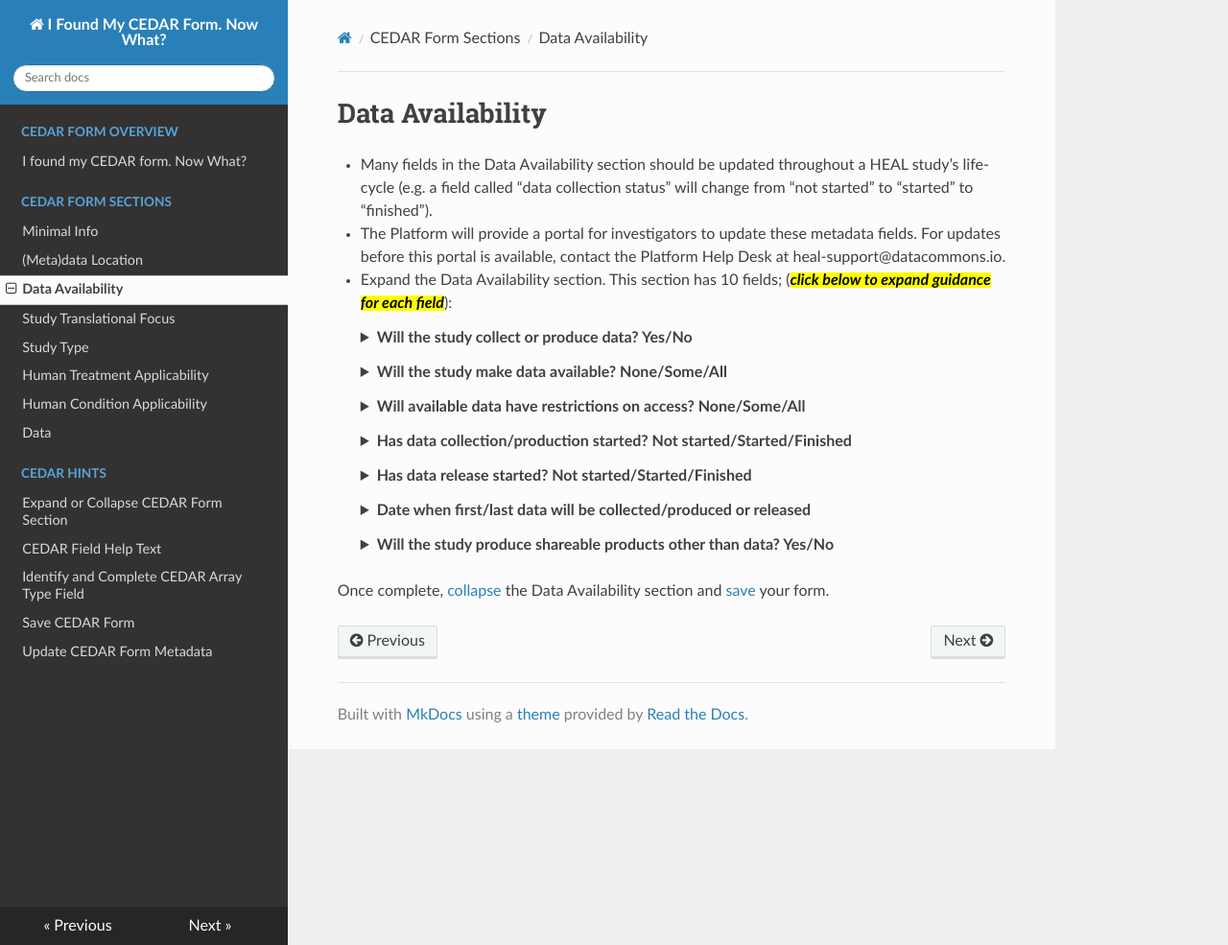
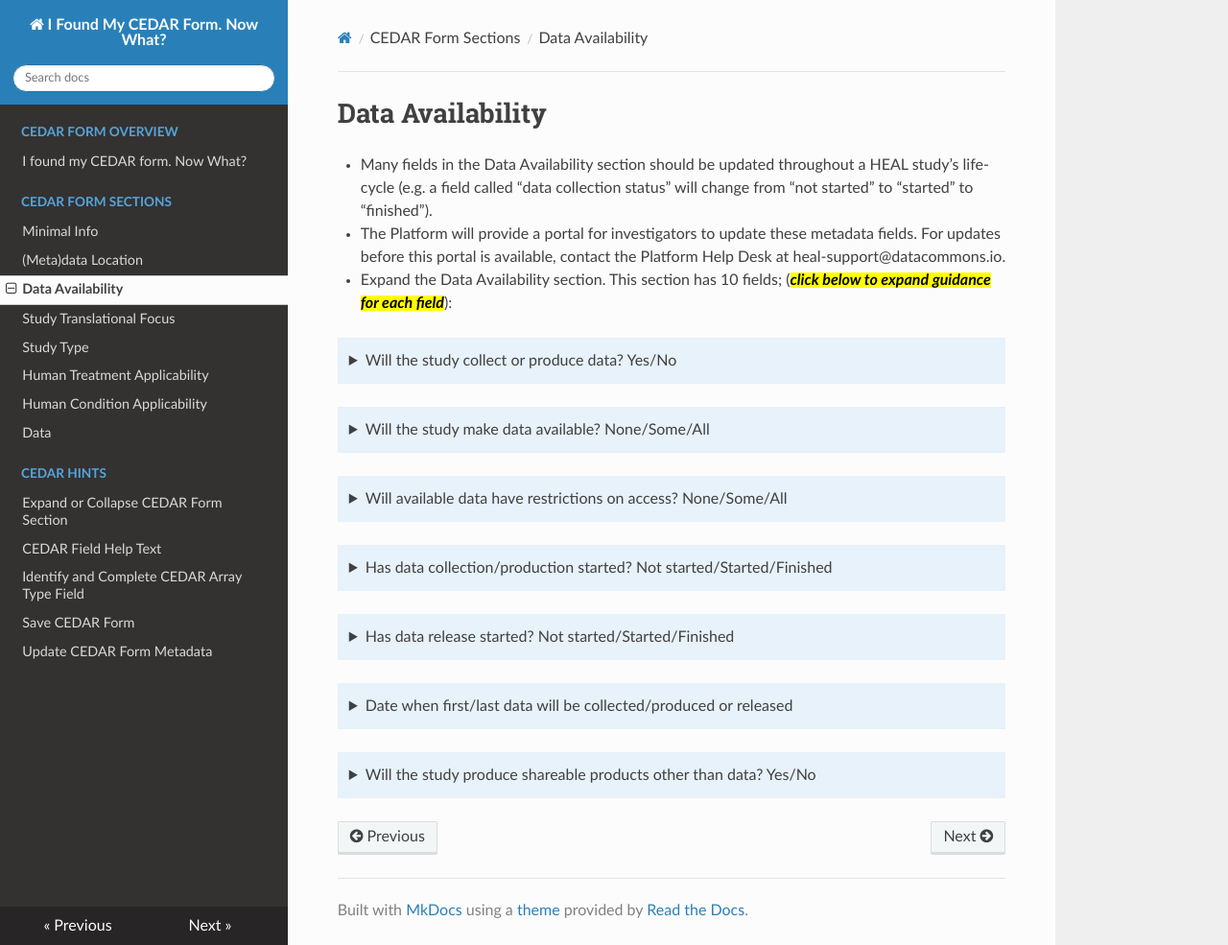
Before and after one commit to HEAL/cedar-form-docs, an MkDocs documentation site: the page built from docs/data-availability.md, in a window 1280 px wide and 985 px high. Shown: the whole window at 96% size. Built offline with MkDocs 1.6.1, drawn with Linux system fonts in a browser that asks for light colours; nearby versions of some CDN libraries; some of the changed lines change nothing that is shown.

Commit message:
convert details-summary tags to ??? notes

```diff
--- a/docs/data-availability.md
+++ b/docs/data-availability.md
@@ -5,122 +5,78 @@
 
 * Expand the Data Availability section. This section has 10 fields; (<mark>click below to expand guidance for each field</mark>):
 
-    <details><summary>**Will the study collect or produce data? Yes/No**</summary><blockquote>
+??? note "Will the study collect or produce data? Yes/No"
+    **How to answer**
+    > Not all HEAL studies collect or produce data. Some develop methods and protocols for future studies. If your study will NOT collect or produce data, but will produce shareable products other than data (e.g. protocols, slide decks, etc.), answer “No.”
 
-    <details><summary>**How to answer**</summary><blockquote>
-        Not all HEAL studies collect or produce data. Some develop methods and protocols for future studies. If your study will NOT collect or produce data, but will produce shareable products other than data (e.g. protocols, slide decks, etc.), answer “No.”
-    </blockquote></details>
-    <details><summary>**How this field will be used**</summary><blockquote>
-        This field allows Platform users to filter between studies that will collect or produce data, and those that will not.
-    </blockquote></details>
-    </blockquote></details>
+    **How this field will be used**
+    > This field allows Platform users to filter between studies that will collect or produce data, and those that will not.
 
 
-    <details><summary>**Will the study make data available? None/Some/All**</summary><blockquote>
+??? note "Will the study make data available? None/Some/All"
 
-    <details><summary>**How to answer**</summary><blockquote>
-        <mark>This field ONLY APPLIES if you answered “Yes” to “Will the study collect or produce data?”</mark>
-        Answers include:
-        None: If you do not plan to make any study data available in a HEAL approved repository, select “None.” While most HEAL studies are obligated to share data, select HEAL studies, such as SBIR grants, are not.
-        <br>
-        <br>
-        Some: If you plan to make some, but not all, study data available, select “Some.” For example, you may plan to share data needed to reproduce publications, processed data files, or extensively de-identified data, but exclude certain datasets or sources (such as administrative data, when your data sharing agreement does not allow sharing).
-        <br>
-        <br>
-        All: If you plan to make study data available to the greatest extent possible <mark>(e.g. sharing nearly raw clinical trial data in a data repository, subject to very strong access controls, including some data that may be very useful for analysis but pose a risk of re-identification, such as highly granular geographic information, detailed diagnostic and care provision, utilization patterns, and/or clinician notes)</mark>, select “All.”
-    </blockquote></details>
-    <details><summary>**How this field will be used**</summary><blockquote>
-        This field will allow users to filter between studies that will share data, and those that will not. Some users, especially those interested in re-identification risks from dataset features (e.g. high geographic granularity), may want to view studies that plan to share “All” data, not just extensively de-identified data.
-    </blockquote></details>
-    </blockquote></details>
+    **How to answer**
+    > <mark>This field ONLY APPLIES if you answered “Yes” to “Will the study collect or produce data?”</mark> Answers include: None: If you do not plan to make any study data available in a HEAL approved repository, select “None.” While most HEAL studies are obligated to share data, select HEAL studies, such as SBIR grants, are not.
+    > Some: If you plan to make some, but not all, study data available, select “Some.” For example, you may plan to share data needed to reproduce publications, processed data files, or extensively de-identified data, but exclude certain datasets or sources (such as administrative data, when your data sharing agreement does not allow sharing).
+    > All: If you plan to make study data available to the greatest extent possible <mark>(e.g. sharing nearly raw clinical trial data in a data repository, subject to very strong access controls, including some data that may be very useful for analysis but pose a risk of re-identification, such as highly granular geographic information, detailed diagnostic and care provision, utilization patterns, and/or clinician notes)</mark>, select “All.”
 
-    <details><summary>**Will available data have restrictions on access? None/Some/All**</summary><blockquote>
+    **How this field will be used**
+    >  This field will allow users to filter between studies that will share data, and those that will not. Some users, especially those interested in re-identification risks from dataset features (e.g. high geographic granularity), may want to view studies that plan to share “All” data, not just extensively de-identified data.
 
-    <details><summary>**How to answer**</summary><blockquote>
-        <mark>This field ONLY APPLIES if you answered “Yes” to “Will the study collect or produce data?” AND you answered “Some” or “All” to “Will the study make data available?”</mark>
-        Answers include
-        None: If all your repository-hosted study data will be open access or minimally restricted (i.e. available after signing a minimal DUA that does not require any manual intervention or approval).
-        <br>
-        <br>
-        Some: If some of your repository-hosted study data will be open access or minimally restricted, while other data will be available only after a request and approval process that does require substantial manual intervention (e.g. submission of a project proposal and IRB approval by the requestor; review by a Data Access Committee on the repository end; etc.). For example, a clinical trial may choose this option when sharing 1) an extensively de-identified dataset that is open access/minimal access controls, AND 2) a less de-identified dataset, shared under strict access controls, that includes features to add value for analysis questions but also presents substantial risk for re-identification.
-        <br>
-        <br>
-        All: If all your repository-hosted study data will be available only following a request and approval process requiring substantial manual intervention (e.g. submission of a project proposal and IRB approval by the requestor; review by a Data Access Committee on the repository end; etc.). For example, a clinical trial may choose this option when ONLY sharing a less de-identified dataset with features to add value for analysis questions, while presenting substantial risk for re-identification, shared under strict access controls. These studies WILL NOT share a extensively de-identified version of the data as open access/minimal access controls.
-    </blockquote></details>
-    <details><summary>**How this field will be used**</summary><blockquote>
-        This field will allow users looking for easy data access to filter for studies sharing some, or all, of their data as open access/minimal access controls.
-    </blockquote></details>
-    </blockquote></details>
+??? note "Will available data have restrictions on access? None/Some/All"
+    **How to answer**
+    > <mark>This field ONLY APPLIES if you answered “Yes” to “Will the study collect or produce data?” AND you answered “Some” or “All” to “Will the study make data available?”</mark> Answers include None: If all your repository-hosted study data will be open access or minimally restricted (i.e. available after signing a minimal DUA that does not require any manual intervention or approval).
 
-    <details><summary>**Has data collection/production started? Not started/Started/Finished**</summary><blockquote>
+    > Some: If some of your repository-hosted study data will be open access or minimally restricted, while other data will be available only after a request and approval process that does require substantial manual intervention (e.g. submission of a project proposal and IRB approval by the requestor; review by a Data Access Committee on the repository end; etc.). For example, a clinical trial may choose this option when sharing 1) an extensively de-identified dataset that is open access/minimal access controls, AND 2) a less de-identified dataset, shared under strict access controls, that includes features to add value for analysis questions but also presents substantial risk for re-identification.
 
-    <details><summary>**How to answer**</summary><blockquote>
-        <mark>This field ONLY APPLIES if you answered “Yes” to “Will the study collect or produce data?”</mark>
-        Answers include:
-        <br>
-        <br>
-        Not started: If your study, including studies with multiple parts/aims, has not started collecting ANY data.
-        <br>
-        <br>
-        Started: If your study, including studies with multiple parts/aims, started collecting ANY data.
-        <br>
-        <br>
-        Finished: If your study, including studies with multiple parts/aims, finished collecting ALL data.
-        <br>
-        <br>
- This field should be updated as a HEAL study moves through its life-cycle - see [information on how to update.](update-cedar-form-metadata.md)
-    </blockquote></details>
-    <details><summary>**How this field will be used**</summary><blockquote>
-        This field allows users to filter studies that are at different stages of data collection, including studies where findings/results can be expected soon.
-    </blockquote></details>
-    </blockquote></details>
-        <details><summary>**Has data release started? Not started/Started/Finished**</summary><blockquote>
-    <details><summary>**How to answer**</summary><blockquote>
-        <mark>This field ONLY APPLIES if you answered “Yes” to “Will the study collect or produce data?” AND you answered “Some” or “All” to “Will the study make data available?”</mark>
-        Answers include:
-        <br>
-        <br>
-        Not started: if your study, including studies with multiple parts/aims, has not started making ANY study data available in a repository for long-term data sharing.
-        <br>
-        <br>
-        Started: if your study, including studies with multiple parts/aims, started making ANY study data available in a repository for long-term data sharing, but is not finished (i.e. will share more data later).
-        <br>
-        <br>
-        Finished: if your study, including studies with multiple parts/aims, finished making ALL study data available in a repository for long-term data sharing (i.e. no further data to share).
-        <br>
-        <br>
-This field should be updated as a HEAL study moves through its life-cycle - see [information on how to update.](update-cedar-form-metadata.md)
-    </blockquote></details>
-    <details><summary>**How this field will be used**</summary><blockquote>
-        This field allows users to filter useful study data at different stages of data release. Filtering for later stage data release (e.g. “Started” or “Finished”) helps users find studies that already have data available for Platform users. This field will also allow users more interested in study findings/results than data, to finf studies where a publication with findings/results are available or can be expected soon.
-    </blockquote></details>
-    </blockquote></details>
-    <details><summary>**Date when first/last data will be collected/produced or released**</summary><blockquote>
-    <details><summary>**Entries include:**</summary><blockquote>
-        **Date when first data will be collected/produced**: First study participant enrolled in a clinical trial.
-        <br>
-        **Date when last data will be collected/produced**: Last measurement on last study participant enrolled in a clinical trial.
-        <br>
-        **Date when first data will be released**: First dataset with accompanying metadata deposited in data repository.
-        <br>
-        **Date when last data will be released**: Final dataset with accompanying metadata deposited in data repository; no more data deposits anticipated.
-    </blockquote></details>
-    <details><summary>**How to answer**</summary><blockquote>
-        ALL fields ONLY APPLY if you answered “Yes” to “Will the study collect or produce data?”
-DATA RELEASE dates ONLY APPLY if you ALSO answered “Some” or “All” to “Will the study make data available?”
-Provide the existing or anticipated date in MM/DD/YYYY format. After you enter each field, click the calendar icon to the right to open a calendar interface and select your date. Dates should be updated if they change - see [information on how to update.](update-cedar-form-metadata.md)
-    </blockquote></details>
-    <details><summary>**How these fields will be used**</summary><blockquote>
-        Platform users can view the start date on each study’s details page, allowing interested users to understand study timing, and when to expect data or publications/findings.
-    </blockquote></details>
-    </blockquote></details>
-    <details><summary>**Will the study produce shareable products other than data? Yes/No**</summary><blockquote>
-    <details><summary>**How to answer**</summary><blockquote>
-        If your study will produce shareable products other than data (e.g. protocols, slide decks, data dictionaries, etc.), answer “Yes.”
-    </blockquote></details>
-    <details><summary>**How this field will be used**</summary><blockquote>
-        Some HEAL studies do “pre-work” for other HEAL studies (e.g. protocol development) and do not collect data. Others (i.e. small business grant studies) are not obligated to share data. This field allows users 1) looking for non-data materials such as protocols, and/or 2) interested in learning about studies that will not share data (such as small business grant studies), to explore contacting study leads to develop a collaborative relationship.
+    > All: If all your repository-hosted study data will be available only following a request and approval process requiring substantial manual intervention (e.g. submission of a project proposal and IRB approval by the requestor; review by a Data Access Committee on the repository end; etc.). For example, a clinical trial may choose this option when ONLY sharing a less de-identified dataset with features to add value for analysis questions, while presenting substantial risk for re-identification, shared under strict access controls. These studies WILL NOT share a extensively de-identified version of the data as open access/minimal access controls.
 
-Once complete, [collapse](expand-or-collapse-cedar-form-section.md) the Data Availability section and [save](save-cedar-form.md) your form.
-    </blockquote></details>
-    </blockquote></details>
+    **How this field will be used**
+    > This field will allow users looking for easy data access to filter for studies sharing some, or all, of their data as open access/minimal access controls.
+
+??? note "Has data collection/production started? Not started/Started/Finished"
+    **How to answer**
+    > <mark>This field ONLY APPLIES if you answered “Yes” to “Will the study collect or produce data?”</mark> Answers include:
+
+    > - Not started: If your study, including studies with multiple parts/aims, has not started collecting ANY data.
+    - Started: If your study, including studies with multiple parts/aims, started collecting ANY data.
+    - Finished: If your study, including studies with multiple parts/aims, finished collecting ALL data.
+
+    > This field should be updated as a HEAL study moves through its life-cycle - see [information on how to update.](update-cedar-form-metadata.md)
+
+    **How this field will be used**
+    > This field allows users to filter studies that are at different stages of data collection, including studies where findings/results can be expected soon.
+
+??? note "Has data release started? Not started/Started/Finished"
+    **How to answer**
+    > <mark>This field ONLY APPLIES if you answered “Yes” to “Will the study collect or produce data?” AND you answered “Some” or “All” to “Will the study make data available?”</mark> Answers include:
+
+    > - Not started: if your study, including studies with multiple parts/aims, has not started making ANY study data available in a repository for long-term data sharing.
+    - Started: if your study, including studies with multiple parts/aims, started making ANY study data available in a repository for long-term data sharing, but is not finished (i.e. will share more data later).
+    - Finished: if your study, including studies with multiple parts/aims, finished making ALL study data available in a repository for long-term data sharing (i.e. no further data to share).
+
+    > This field should be updated as a HEAL study moves through its life-cycle - see [information on how to update.](update-cedar-form-metadata.md)
+
+    **How this field will be used**
+    > This field allows users to filter useful study data at different stages of data release. Filtering for later stage data release (e.g. “Started” or “Finished”) helps users find studies that already have data available for Platform users. This field will also allow users more interested in study findings/results than data, to finf studies where a publication with findings/results are available or can be expected soon.
+
+??? note "Date when first/last data will be collected/produced or released"
+    **Entries include:**
+
+    > - Date when first data will be collected/produced: First study participant enrolled in a clinical trial.
+    - Date when last data will be collected/produced: Last measurement on last study participant enrolled in a clinical trial.
+    - Date when first data will be released: First dataset with accompanying metadata deposited in data repository.
+    - Date when last data will be released: Final dataset with accompanying metadata deposited in data repository; no more data deposits anticipated.
+
+    **How to answer**
+    > ALL fields ONLY APPLY if you answered “Yes” to “Will the study collect or produce data?” DATA RELEASE dates ONLY APPLY if you ALSO answered “Some” or “All” to “Will the study make data available?” Provide the existing or anticipated date in MM/DD/YYYY format. After you enter each field, click the calendar icon to the right to open a calendar interface and select your date. Dates should be updated if they change - see [information on how to update](update-cedar-form-metadata.md).
+
+    **How these fields will be used
+    > Platform users can view the start date on each study’s details page, allowing interested users to understand study timing, and when to expect data or publications/findings.
+
+??? note "Will the study produce shareable products other than data? Yes/No"
+    **How to answer**
+    > If your study will produce shareable products other than data (e.g. protocols, slide decks, data dictionaries, etc.), answer “Yes.”
+
+    **How this field will be used**
+    > Some HEAL studies do “pre-work” for other HEAL studies (e.g. protocol development) and do not collect data. Others (i.e. small business grant studies) are not obligated to share data. This field allows users 1) looking for non-data materials such as protocols, and/or 2) interested in learning about studies that will not share data (such as small business grant studies), to explore contacting study leads to develop a collaborative relationship. Once complete, [collapse](expand-or-collapse-cedar-form-section.md) the Data Availability section and [save](save-cedar-form.md) your form.
```
